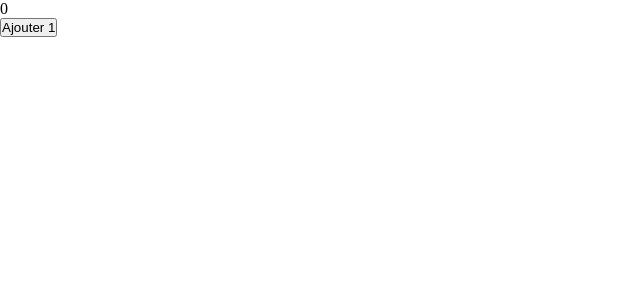
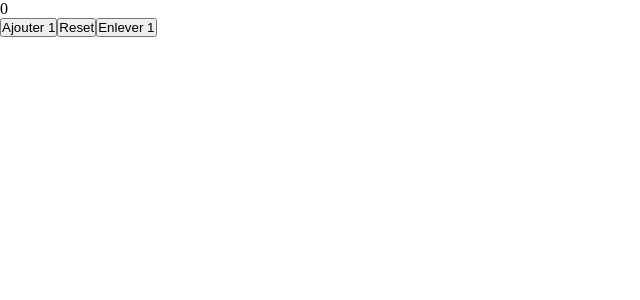
Before and after one commit to JaRoD41/tutonextjs, a Next.js app: page /jeu in a window 1280 px wide. Shown: the top 300 px of the page, without its empty margins (0-640 px from the left). Built offline with nearby package versions, Linux system fonts and the light colour scheme.

Commit message:
add decrement

```diff
--- a/app/jeu/page.js
+++ b/app/jeu/page.js
@@ -6,10 +6,15 @@ const jeu = () => {
 	const increment = () => {
 		setNumber(number + 1)
 	}
+	const decrement = () => {
+		setNumber(number - 1)
+	}
 	return (
 		<>
 			<div>{number}</div>
 			<button onClick={() => increment()}>Ajouter 1</button>
+			<button onClick={() => setNumber(0)}>Reset</button>
+			<button onClick={() => decrement()}>Enlever 1</button>
 		</>
 	)
 }
```
